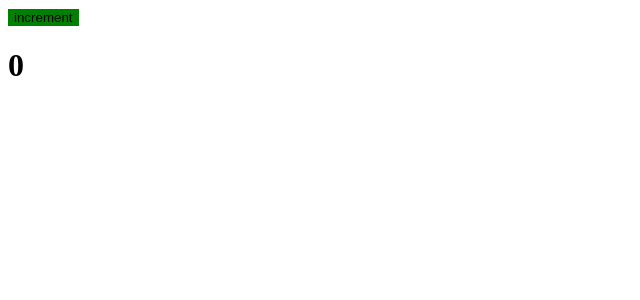
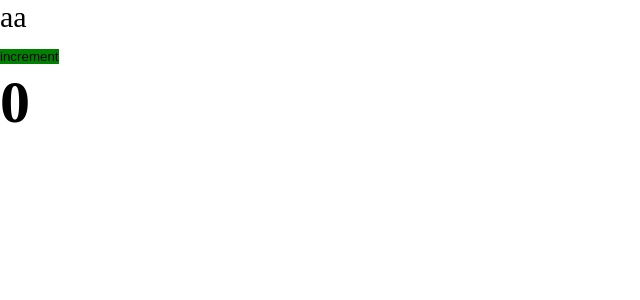
Before and after one commit to yrsluv/edu, a React app: page / in a window 1280 px wide. Shown: the top 300 px of the page, without its empty margins (0-640 px from the left). Built offline with nearby package versions, Linux system fonts and the light colour scheme.

Commit message:
css modules

```diff
--- /dev/null
+++ b/src/Components/App.tsx
@@ -0,0 +1,14 @@
+import React from 'react';
+import {Counter} from "./Counter";
+import './index.scss';
+
+const App = () => {
+    return (
+        <div className="App">
+            aa
+            <Counter />
+        </div>
+    );
+};
+
+export default App;
--- a/src/Components/Counter.scss
+++ b/src/Components/Counter.module.scss
@@ -1,4 +1,4 @@
-button{
+.btn{
     border: none;
     background-color: green;
 }
--- a/src/Components/Counter.tsx
+++ b/src/Components/Counter.tsx
@@ -1,5 +1,5 @@
 import React, {useState} from 'react';
-import './Counter.scss'
+import classes from './Counter.module.scss';
 
 export const Counter = () => {
     const [count, setCount] = useState(0);
@@ -8,8 +8,8 @@
         setCount(count + 1);
     }
     return (
-        <div>
-            <button onClick={increment}>increment</button>
+        <div >
+            <button className={classes.btn} onClick={increment}>increment</button>
             <h1>{count}</h1>
         </div>
     );
--- /dev/null
+++ b/src/Components/index.scss
@@ -0,0 +1,9 @@
+* {
+  margin: 0;
+  padding: 0;
+  box-sizing: border-box;
+}
+
+.App{
+  font-size: 30px;
+}
--- a/src/index.tsx
+++ b/src/index.tsx
@@ -1,9 +1,9 @@
 import {render} from "react-dom";
-import {Counter} from "./Components/Counter";
+import App from "./Components/App";
 
 
 render(
-    <Counter />,
+    <App />,
     document.getElementById('root')
 )
 console.log(111)
```
Also changed, not shown: src/global.d.ts (added, +7 -0 lines), 3 other files (tests, documents, lock files or other folders).
